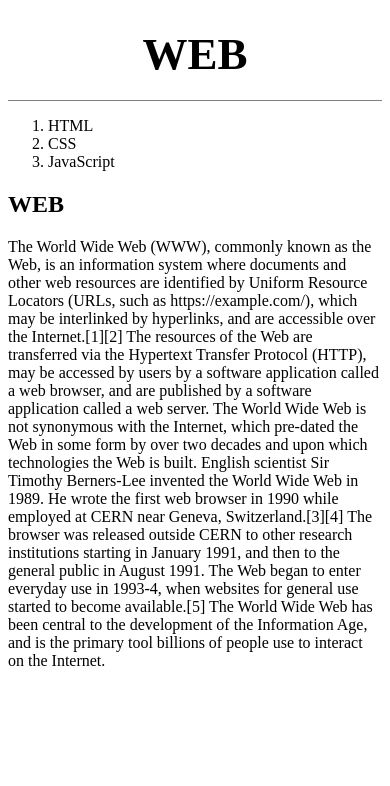
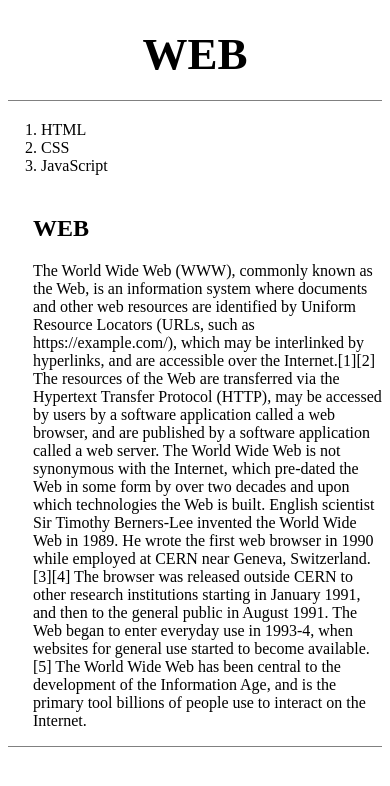
Before and after one commit to leeyou34/web1-3, a plain HTML site: page index.html in a window 390 px wide. Drawn offline with Linux system fonts and the light colour scheme.

Commit message:
Update index.html

```diff
--- a/index.html
+++ b/index.html
@@ -15,7 +15,7 @@
         color: black;
         text-decoration: none;
       }
-      @media(min-width:500px){
+      @media(max-width:500px){
         #grid ol {
           border-bottom:1px solid gray;
           border-right:1px solid gray;
@@ -31,6 +31,20 @@
         #article {
           padding-left:25px;
           border-bottom:1px solid gray;
+        }
+      @media(max-width:800px){
+        #grid ol {
+          border-bottom:none;
+          border-right:none;
+        }
+        #grid {
+          display:block;
+        }
+        #article {
+          border-bottom:block;
+        }
+        h1 {
+          border-bottom:block;
         }
       }
     </style>
```
